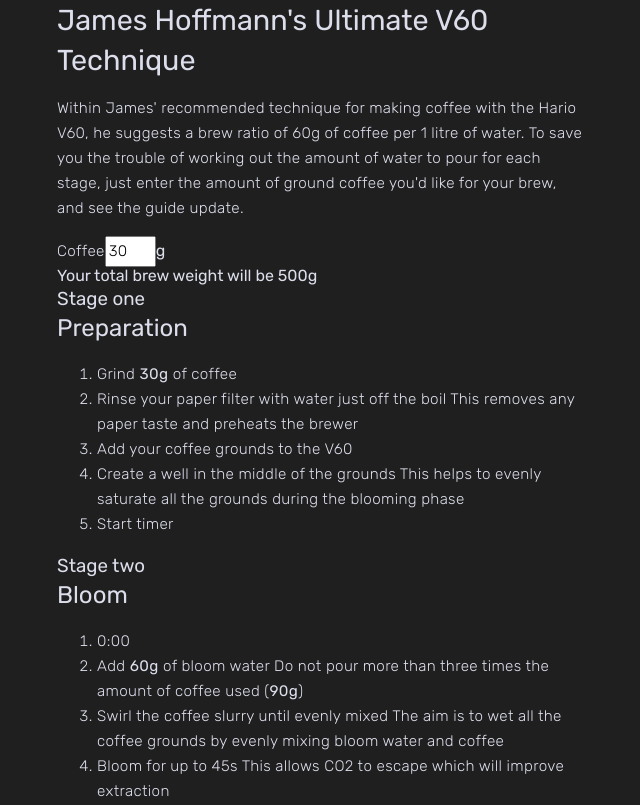
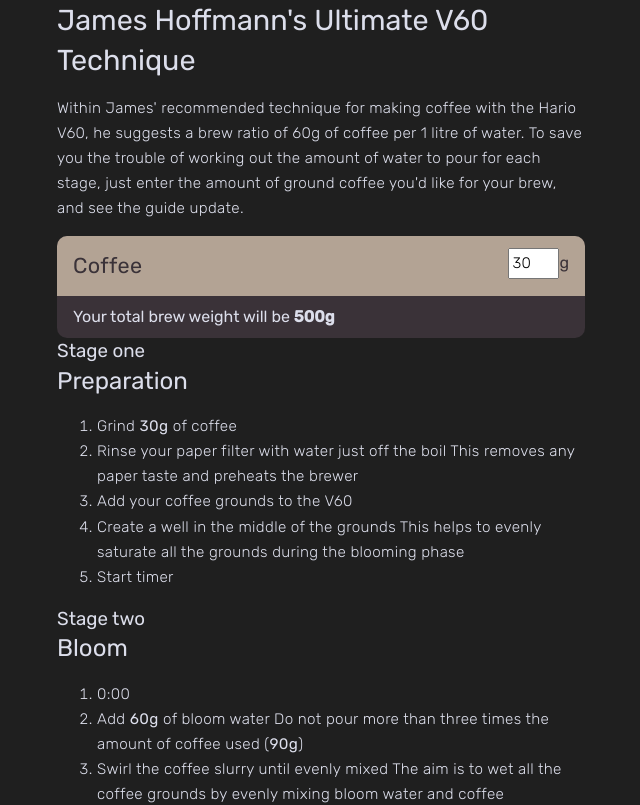
Before and after one commit to fuego161/v60-brew, a React (Create React App) app: page / in a window 1280 px wide. Shown: the top 805 px of the page, without its empty margins (319-959 px from the left). Built offline with nearby package versions, Linux system fonts and the light colour scheme.

Commit message:
Start Coffee Control styles

```diff
--- a/src/components/CoffeeControl.tsx
+++ b/src/components/CoffeeControl.tsx
@@ -8,14 +8,16 @@
 
 export const CoffeeControl = ({ defaultCoffeeWeight, brewWeight, handleCoffeeChange }: CoffeeControlProps): JSX.Element => {
 	return (
-		<form className="coffeecontrol">
-			<div className="coffeecontrol__selector">
-				<label className="coffeecontrol__label" htmlFor="coffee">
+		<form className="coffee">
+			<div className="coffee__selector">
+				<label className="coffee__label" htmlFor="coffee">
 					Coffee
 				</label>
+
+				<div className="coffee__controls">
 					<input
 						id="coffee"
-					className="coffeecontrol__input"
+						className="coffee__input"
 						name="coffee"
 						type="number"
 						min="6"
@@ -25,8 +27,11 @@
 					/>
 					g
 				</div>
+			</div>
 
-			<div className="coffeecontrol__output">Your total brew weight will be {brewWeight}g</div>
+			<div className="coffee__output">
+				Your total brew weight will be <strong>{brewWeight}g</strong>
+			</div>
 		</form>
 	);
 };
--- /dev/null
+++ b/src/scss/components/coffee-control.scss
@@ -0,0 +1,22 @@
+.coffee {
+	background-color: color(coffee-dark);
+	border-radius: 10px;
+
+	&__selector {
+		display: flex;
+		justify-content: space-between;
+		padding: .75em 1em;
+		background-color: color(coffee-light);
+		border-radius: 10px 10px 0 0;
+		color: color(coffee-dark);
+	}
+
+	&__label {
+		font-size: 1.35rem;
+		font-weight: 400;
+	}
+
+	&__output {
+		padding: .75em 1em;
+	}
+}
--- a/src/scss/index.scss
+++ b/src/scss/index.scss
@@ -13,3 +13,4 @@
 
 // Components
 @import 'components/intro';
+@import 'components/coffee-control';
--- a/src/scss/utils/variables.scss
+++ b/src/scss/utils/variables.scss
@@ -3,6 +3,8 @@
 $colors: (
 	text: #dcdeeb,
 	body: #1f1f1f,
+	coffee-light: #b3a394,
+	coffee-dark: #3a3238,
 );
 
 @function color($color-name) {
```
Lines whose indentation alone changed are shown as unchanged.
